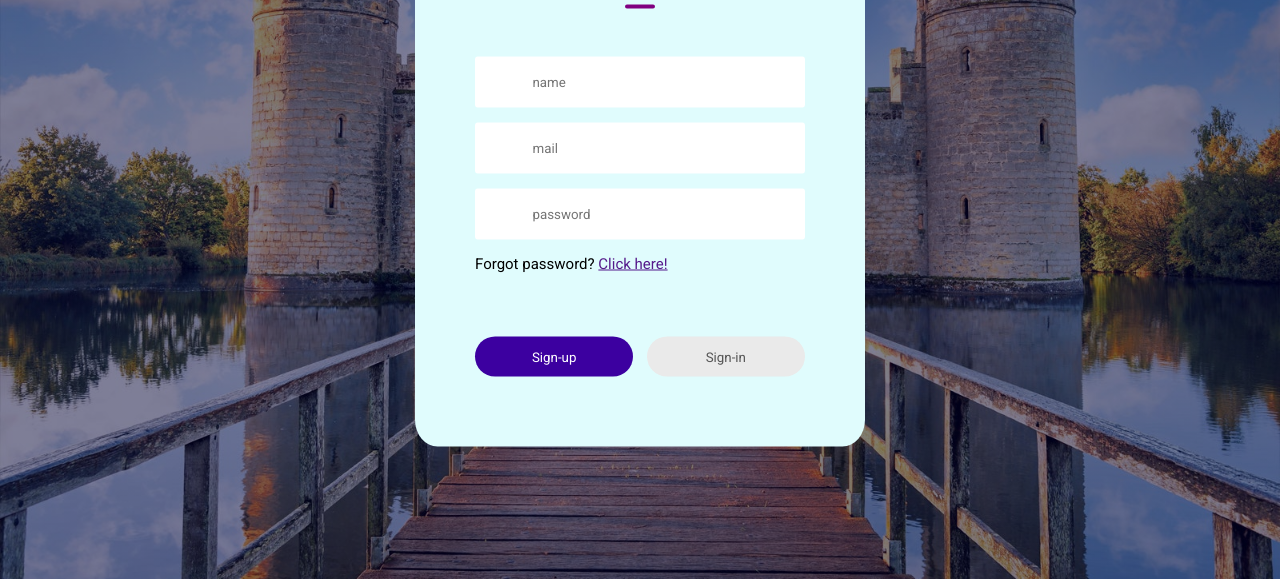
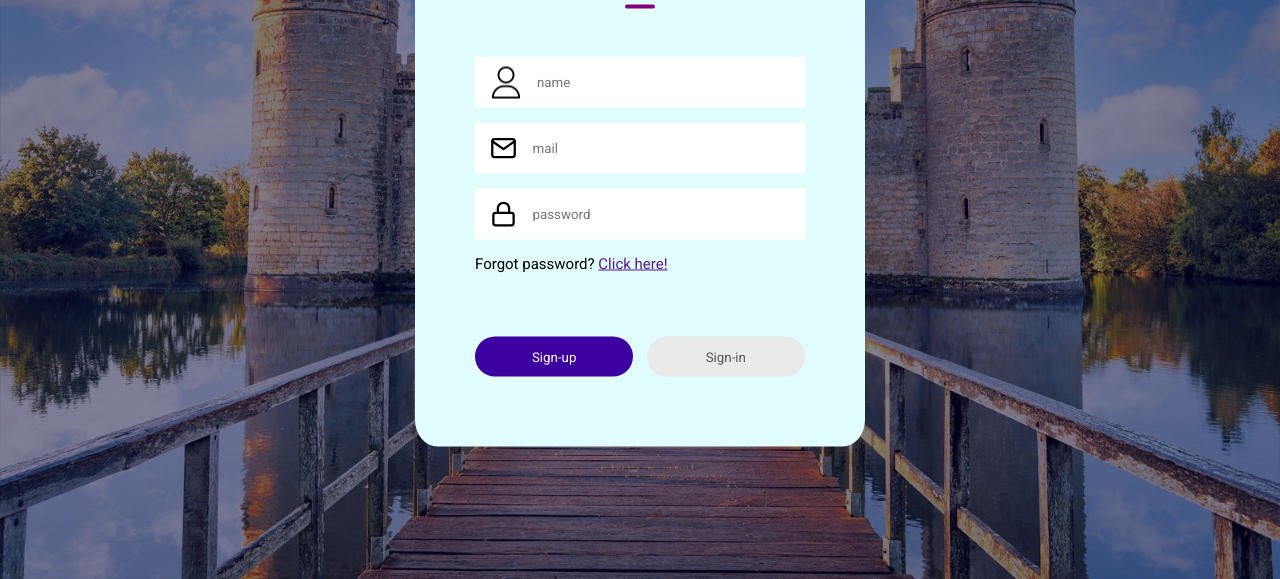
Before and after one commit to TORYILA/loginpage, a plain HTML site: page index.html in a window 1280 px wide. Shown: the part 221-800 px from the top of the page. Drawn offline with Linux system fonts and the light colour scheme.

Commit message:
Update index.html

```diff
--- a/index.html
+++ b/index.html
@@ -111,18 +111,18 @@
          <form>
         <div class="inputside">
             <div id="namefield" class="inputfield">
-                <img class="usericon" src="icons/user.png" alt="">
+                <img class="usericon" src="user.png" alt="">
                 <input type="text" placeholder="name">
             </div>
 
             <div class="inputfield">
-                <img class="mailicon" src="icons/mail.svg" alt="">
+                <img class="mailicon" src="mail.svg" alt="">
                 <input type="email" placeholder="mail">
                 <div id="errormsg"></div>
             </div>
 
             <div class="inputfield">
-                <img class="lockicon" src="icons/lock.svg" alt="">
+                <img class="lockicon" src="lock.svg" alt="">
                 <input type="text" placeholder="password">
                 <div id="errormsg"></div>
             </div>
```
